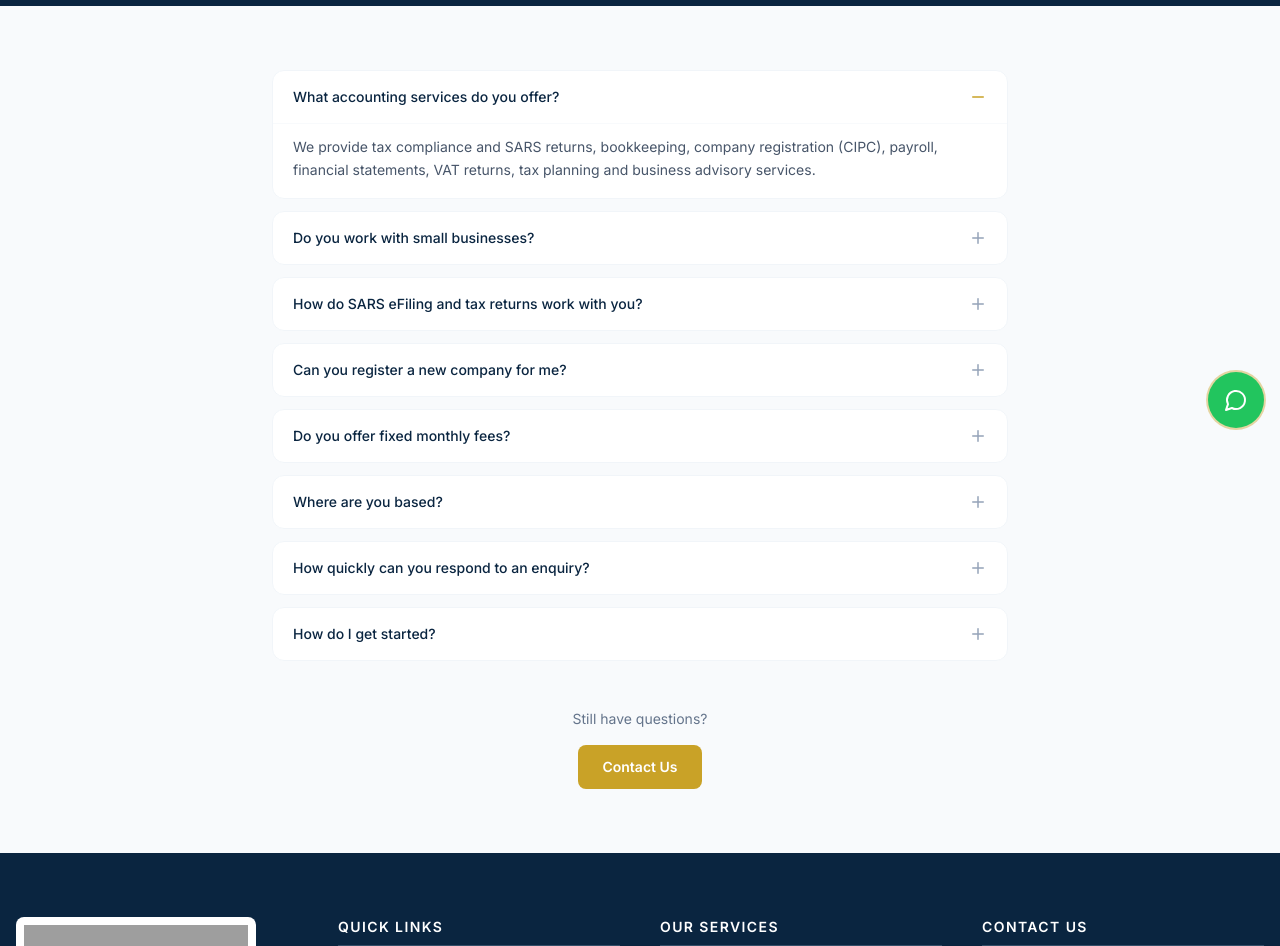
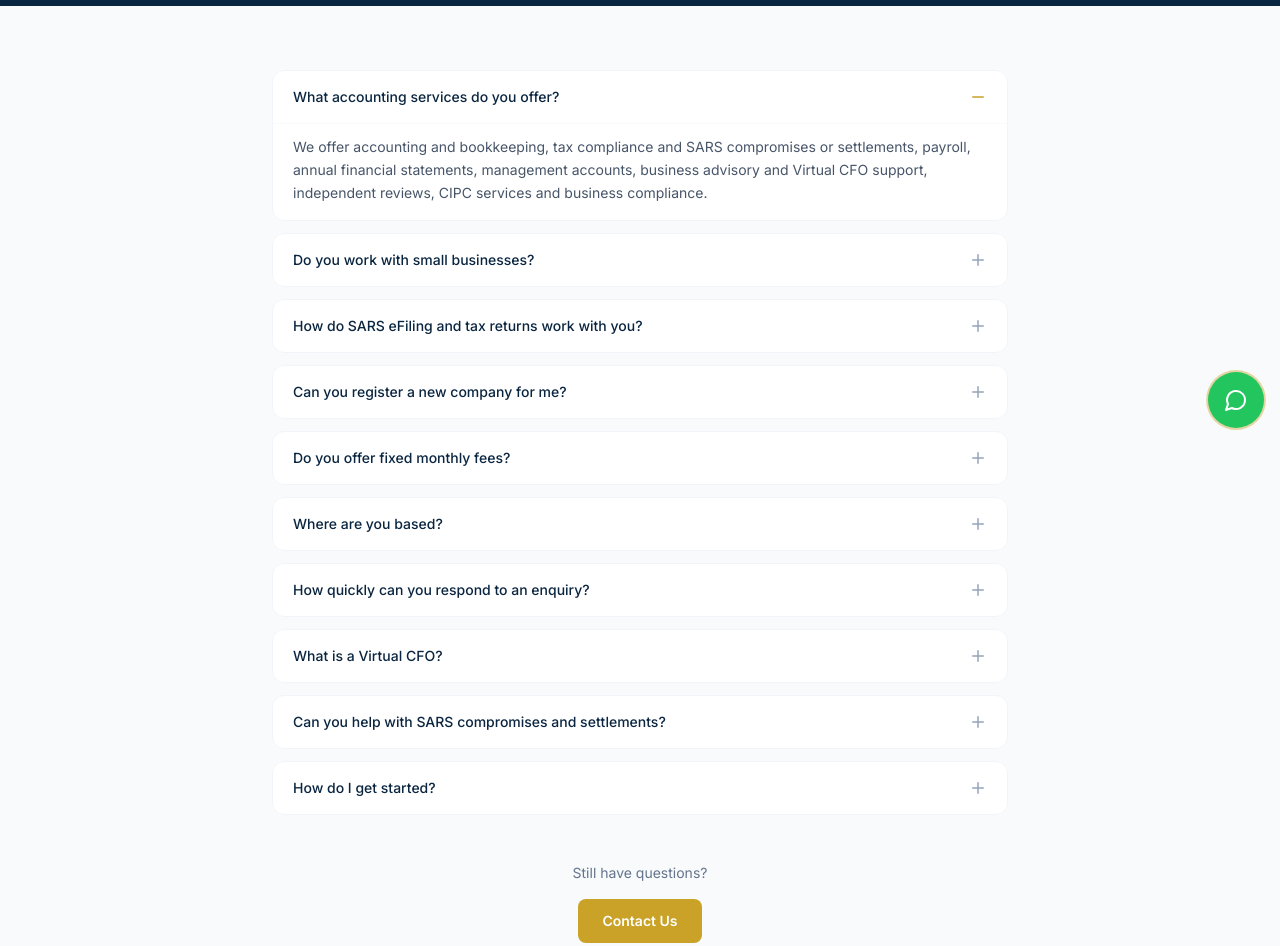
Before and after one commit to silvermatambo-lgtm/alphaomegaaccountants, a React (Vite) app: page /faq in a window 1280 px wide. Shown: the part 340-1286 px from the top of the page. Built offline with nearby package versions, Linux system fonts and the light colour scheme; grey boxes are pictures that could not be loaded.

Commit message:
Merge client company profile into src/pages/FAQ.tsx

```diff
--- a/src/pages/FAQ.tsx
+++ b/src/pages/FAQ.tsx
@@ -4,14 +4,16 @@ import { Link } from 'react-router-dom';
 import { useInView } from '../hooks/useInView';
 
 const FAQS = [
-  { q: 'What accounting services do you offer?', a: 'We provide tax compliance and SARS returns, bookkeeping, company registration (CIPC), payroll, financial statements, VAT returns, tax planning and business advisory services.' },
+  { q: 'What accounting services do you offer?', a: 'We offer accounting and bookkeeping, tax compliance and SARS compromises or settlements, payroll, annual financial statements, management accounts, business advisory and Virtual CFO support, independent reviews, CIPC services and business compliance.' },
   { q: 'Do you work with small businesses?', a: 'Yes. The majority of our clients are SMEs and independent professionals across KwaZulu-Natal. We tailor packages to the size and needs of each client.' },
   { q: 'How do SARS eFiling and tax returns work with you?', a: 'We prepare and submit your returns via SARS eFiling, keep you informed of any correspondence, and handle follow-ups so you remain compliant.' },
   { q: 'Can you register a new company for me?', a: 'Yes. We handle CIPC company registration, name reservation, director appointments and subsequent annual returns and beneficial ownership filings.' },
   { q: 'Do you offer fixed monthly fees?', a: 'Yes. For ongoing bookkeeping, payroll and compliance work we offer transparent fixed-fee arrangements so you can budget with certainty.' },
-  { q: 'Where are you based?', a: 'We are based in KwaZulu-Natal and serve clients throughout the province. Much of our work is done remotely with secure document sharing.' },
-  { q: 'How quickly can you respond to an enquiry?', a: 'We aim to respond to all enquiries within one business day. For urgent SARS or payroll matters we prioritise accordingly.' },
-  { q: 'How do I get started?', a: 'Simply call, WhatsApp or use the contact form on this website. We will schedule a short consultation to understand your needs and propose a suitable service package.' },
+  { q: 'Where are you based?', a: 'Our office is at 56 Jan Hofmeyr Road, Westville, KwaZulu-Natal.' },
+  { q: 'How quickly can you respond to an enquiry?', a: 'Contact our office on 031 208 8821, email info@alpha-act.co.za or WhatsApp 079 524 4298 to discuss your enquiry.' },
+  { q: 'What is a Virtual CFO?', a: 'Virtual CFO services provide strategic financial support, cash-flow and budget monitoring, profitability guidance and help with financial decisions, without employing a full-time CFO.' },
+  { q: 'Can you help with SARS compromises and settlements?', a: 'Yes. Our company profile lists SARS compromises and settlements among our tax services. Contact the team to discuss your particular circumstances.' },
+  { q: 'How do I get started?', a: 'Call, WhatsApp or complete our consultation enquiry. We can discuss your accounting, tax, compliance or Virtual CFO requirements.' },
 ];
 
 function Reveal({ children, className = '' }: { children: React.ReactNode; className?: string }) {
```
